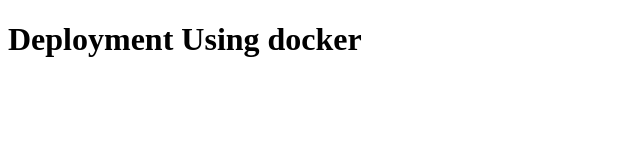
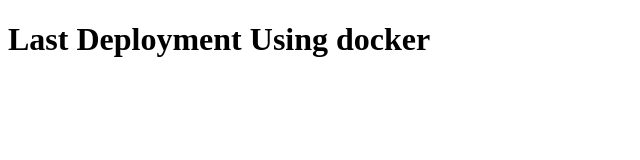
Before and after one commit to shindeabhi94/sample_project, a plain HTML site: page index.html in a window 1280 px wide. Shown: the whole page, without its empty margins (0-640 px from the left). Drawn offline with Linux system fonts and the light colour scheme.

Commit message:
last deploy

```diff
--- a/index.html
+++ b/index.html
@@ -2,7 +2,7 @@
 <html>
 <body>
 
-<h1>Deployment Using docker
+<h1> Last Deployment Using docker
 
 </body>
 </html>
```
